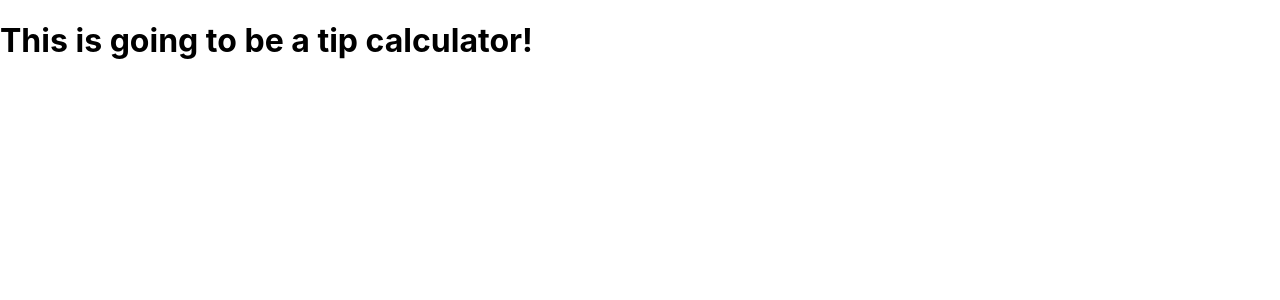
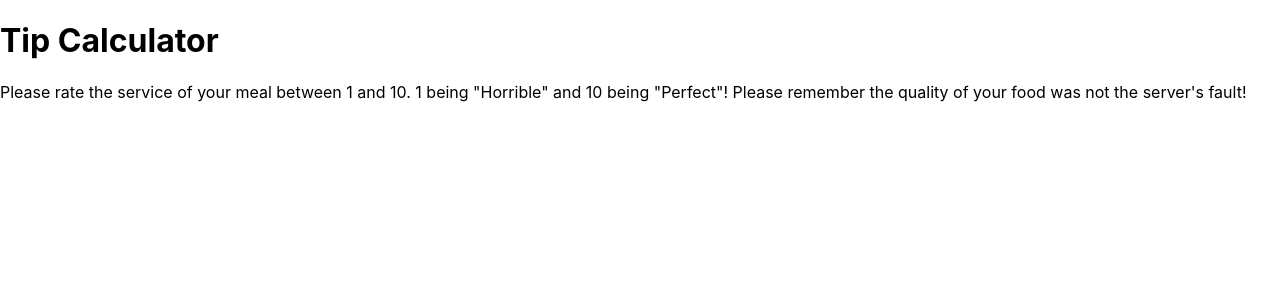
Before and after one commit to RossaMania/tip-calculator-react, a React (Create React App) app: page / in a window 1280 px wide. Shown: the top 300 px of the page. Built offline with nearby package versions, Linux system fonts and the light colour scheme.

Commit message:
Made header component. Added logic for entering bill amount, calculating the tip, and also calculating the total.

```diff
--- /dev/null
+++ b/src/components/Header.js
@@ -0,0 +1,20 @@
+import React from "react";
+
+const Header = () => {
+  return (
+    <header>
+      <div>
+        <h1>Tip Calculator</h1>
+        <div>
+          <p>
+            Please rate the service of your meal between 1 and 10. 1 being
+            "Horrible" and 10 being "Perfect"! Please remember the quality of
+            your food was not the server's fault!
+          </p>
+        </div>
+      </div>
+    </header>
+  );
+};
+
+export default Header;
--- a/src/components/TipCalculator.js
+++ b/src/components/TipCalculator.js
@@ -1,7 +1,51 @@
-import React from "react";
+import React, { useState } from 'react';
+import Header from './Header';
 
 const TipCalculator = () => {
-return <h1>This is going to be a tip calculator!</h1>
+  const [bill, setBill] = useState(0);
+  const [tip, setTip] = useState(0);
+
+    const handleBillChange = (event) => {
+    setBill(Number(event.target.value));
+  };
+
+  const calculateTip = () => {
+
+    const service = Number(
+      document.querySelector('input[name="service"]:checked').value
+    );
+
+    let X;
+    if (service <= 3) {
+      X = 0.15;
+    } else if (service >= 4 && service <= 5) {
+      X = 0.18;
+    } else if (service >= 6 && service <= 7) {
+      X = 0.21;
+    } else if (service === 8) {
+      X = 0.25;
+    } else if (service >= 9 && service <= 10) {
+      X = 0.3;
+    }
+
+    const tipAmount = Number((bill * X).toFixed(2));
+    setTip(tipAmount);
+
+  };
+
+  const calculateTotal = () => {
+
+    const total = bill + tip;
+    return total;
+
+  };
+
+  return (
+    <div>
+      <Header />
+    </div>
+  );
+
 }
 
 export default TipCalculator;
```
